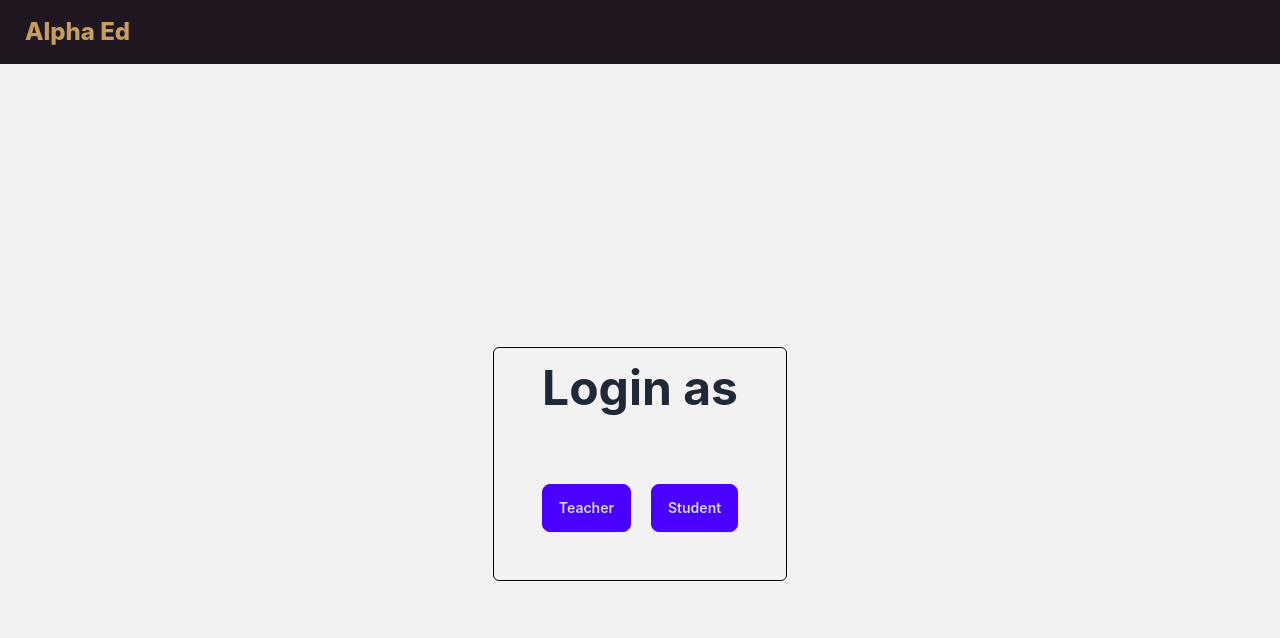
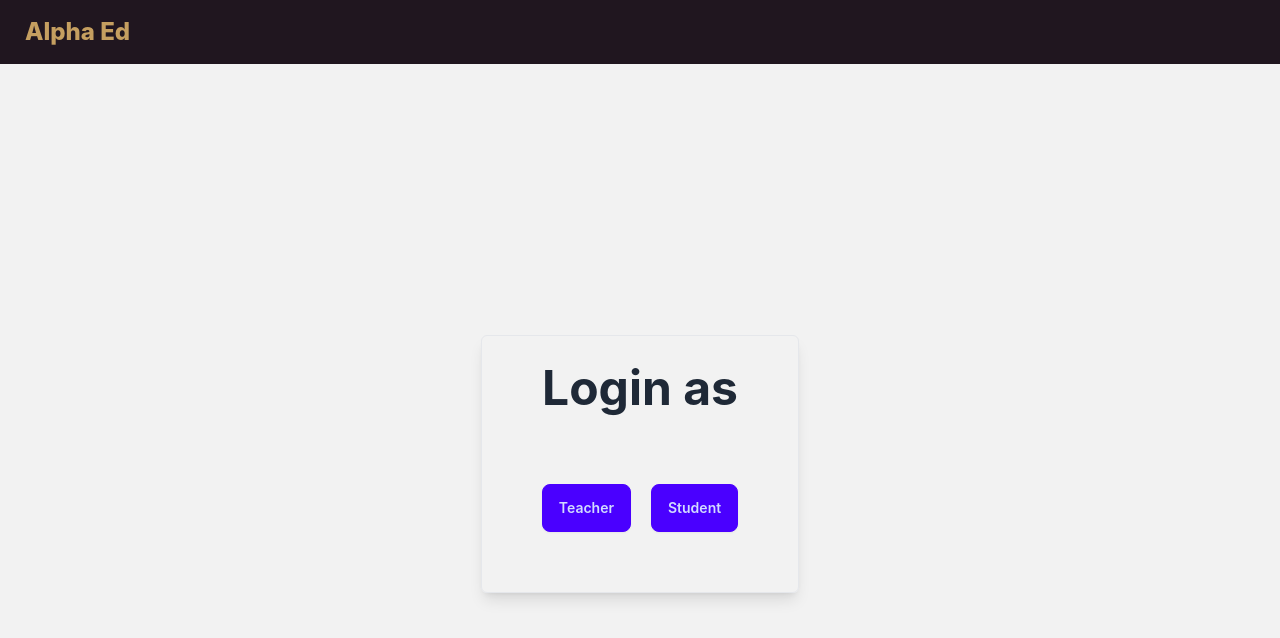
Before and after one commit to erfan-sahil/dev-fest, a React (Create React App) app: page / in a window 1280 px wide. Shown: the top 638 px of the page. Built offline with nearby package versions, Linux system fonts and the light colour scheme.

Commit message:
add shadow on the login

```diff
--- a/src/components/home/Home.js
+++ b/src/components/home/Home.js
@@ -5,7 +5,7 @@ const Home = () => {
     return (
         <div>
             <div className="hero min-h-screen bg-base-200">
-  <div className="hero-content flex-col border border-black rounded-md p-4">
+  <div className="hero-content flex-col border border-blac rounded-md shadow-lg p-7">
     <div className="text-center lg:text-left">
       <h1 className="text-5xl font-bold">Login as</h1>
     </div>
```
